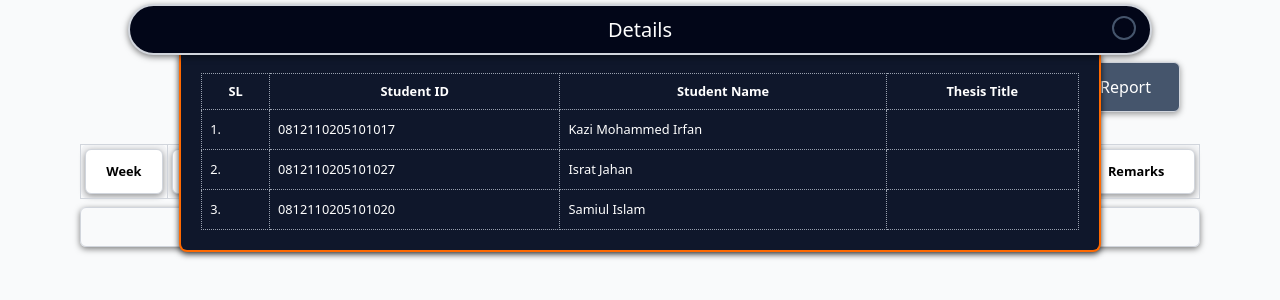
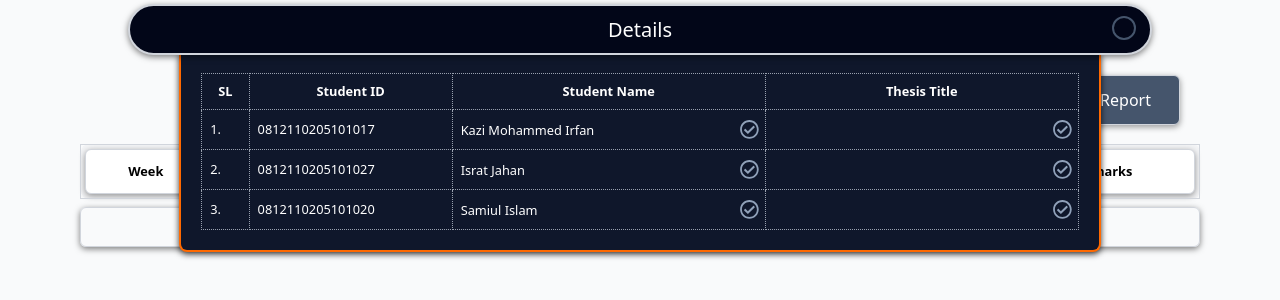
Before and after one commit to irfan-official/ams_software, a React (Vite) app in the folder Frontend/: page /overview in a window 1280 px wide. Both pictures are taken after a click on the element "Details". Shown: the top 300 px of the page. Built offline with nearby package versions, Linux system fonts and the light colour scheme.

Commit message:
update 2/6/2025

```diff
--- a/Frontend/src/Overview.jsx
+++ b/Frontend/src/Overview.jsx
@@ -5,15 +5,21 @@ import showsClass from "./library/shows.js"
 import axios from "axios"
 import { NavLink } from "react-router-dom";
 import Rdata from "./seeds/sampleRepresent.json" with { type: "json" };
+import { IoIosCreate } from "react-icons/io";
+import { FaRegCheckCircle } from "react-icons/fa";
+import { MdDeleteForever } from "react-icons/md";
 
 function Overview() {
 
   const timeoutRef = useRef(null);
 
   const [cpySdata, setCPYSdata] = useState(Sdata || [])
+  const [reportData, setReportData] = useState(Sdata || [])
   const [createdNewData, setCreatedNewData] = useState([])
+  const [details, setDetails] = useState(Rdata || [])
   const [click, setClick] = useState(false)
   const [show, setShow] = useState(false)
+  const [bin, setBin] = useState(false)
 
   useEffect(() => {
     if (createdNewData.length > 0) {
@@ -26,6 +32,120 @@ function Overview() {
     }
   }, [cpySdata])
 
+  async function updateDetailsData(/*_id, */ studentID, studentName, title) {
+
+    if (!studentID || !studentName || !title) return
+
+    try {
+      let responsedata = await axios.patch("/url",
+        {
+          // reportID: _id,
+          studentID,
+          studentName,
+          title
+        },
+        {
+          withCredentials: true
+        }
+      );
+
+      setDetails(responsedata)
+    } catch (error) {
+      console.log("req details error => ", error)
+    }
+  }
+
+  async function deleteReport(reportID = "") {
+
+    if (!reportID) return
+
+    try {
+      const responsedata = await axios.delete("/url", {
+        data: { reportID: reportID },
+        withCredentials: true
+      });
+
+      setReportData(responsedata);
+
+    } catch (error) {
+      console.log("req details error => ", error);
+    }
+  }
+
+  async function getGroupReport(groupID = "") {
+    try {
+      if (!groupID) return;
+
+      const response = await axios.post("/url", {
+        groupID,
+      }, { withCredentials: true });
+
+      if (!response.data.redirect) {
+        alert(response.data.message);
+      }
+
+    } catch (error) {
+      console.log("getGroupReport error:", error);
+      alert("Something went wrong", error.message);
+    }
+  }
+
+  async function createReport(groupID = "", studentID = [], titleID = []) {
+    try {
+      if (!groupID || !studentID || !titleID) return;
+
+      const response = await axios.post("/url", {
+        groupID, studentID, titleID
+      }, { withCredentials: true });
+
+      if (!response.data.redirect) {
+        alert(response.data.message);
+        setReportData(response.data.responseData);
+      }
+    } catch (error) {
+      console.log("getGroupReport error:", error);
+      alert("Something went wrong", error.message);
+    }
+  }
+
+  async function updateReport(
+    groupID = "",
+    week = "",
+    date = "",
+    studentID = [],
+    studentSignature = [],
+    title = [],
+    supervisorComments = "",
+    remarks = "") {
+
+    try {
+      if (!week || !date || !studentID || !studentSignature || !title || !supervisorComments || !remarks) {
+        return;
+      }
+      let responsedata = await axios.patch("/url",
+        {
+          groupID,
+          week,
+          date,
+          studentID,
+          studentSignature,
+          title,
+          supervisorComments,
+          remarks
+        },
+        {
+          withCredentials: true
+        }
+      );
+
+      setReportData(responsedata.data.responseData)
+
+    } catch (error) {
+      console.log("req details error => ", error)
+    }
+
+
+  }
 
 
   function CSS(index = 0, Present_length = 0) {
@@ -46,7 +166,7 @@ function Overview() {
 
       ButtonCss: "w-full h-10 flex items-center justify-center mt-2 mb-7 border border-gray-300 rounded-md hover:bg-slate-200 shadow-[0_2px_6px_rgba(0,0,0,0.5)]",
 
-      optionalDisplay: "border border-dotted border-gray-400 p-2"
+      optionalDisplay: "border border-dotted border-gray-400"
     }
   }
 
@@ -79,7 +199,7 @@ function Overview() {
               checked={click}
               onChange={() => setClick((prev) => !prev)}
             />
-            <span className="absolute inset-0 rounded-full border-2 border-slate-600 peer-checked:bg-orange-500 transition">
+            <span className="absolute inset-0 rounded-full border-2 border-slate-600 peer-checked:bg-lime-400 transition">
 
             </span>
           </label>
@@ -96,18 +216,65 @@ function Overview() {
           <table className="table-auto border border-dotted border-black w-full xl:text-[1vw] sm:text-[2vw]">
             <thead>
               <tr className="">
-                  <th className={CSS().optionalDisplay}>SL</th>
-                  <th className={CSS().optionalDisplay}>Student ID</th>
-                  <th className={CSS().optionalDisplay}>Student Name</th>
-                  <th className={CSS().optionalDisplay}> {Rdata[0].courseType} Title</th>
+                <th className={`${CSS().optionalDisplay} p-2`}>SL</th>
+                <th className={`${CSS().optionalDisplay} p-2`}>Student ID</th>
+                <th className={`${CSS().optionalDisplay} p-2`}>Student Name</th>
+                <th className={`${CSS().optionalDisplay} p-2`}> {Rdata[0].courseType} Title</th>
               </tr>
             </thead>
+
             <tbody>
-                {Rdata.map(({ studentID, studentName, title }, index) => <tr>
-                  <td className={` ${CSS().optionalDisplay} h-10`}>{index + 1}.</td>
-                  <td className={` ${CSS().optionalDisplay} h-10`}>{studentID}</td>
-                  <td className={` ${CSS().optionalDisplay} h-10`}>{studentName}</td>
-                  <td className={` ${CSS().optionalDisplay} h-10`}>{title}</td>
+              {details.map(({/*_id, */ studentID, studentName, title }, index) => <tr>
+                <td className={` ${CSS().optionalDisplay} h-10 p-2`}>{index + 1}.</td>
+                <td className={` ${CSS().optionalDisplay} h-10 p-2`}>{studentID}</td>
+
+                <td className={` ${CSS().optionalDisplay} h-10 `}>
+                  <div className="w-full h-full flex items-center justify-between">
+                    <input
+                      className="border-none w-[90%] h-full focus:outline-0 focus:bg-slate-700 pl-2"
+
+                      onChange={(e) => {
+                        setDetails((prev) => prev.map((data, dataIndex) =>
+                          index === dataIndex ? { ...data, studentName: e.target.value } : data
+                        ))
+                      }}
+
+                      value={studentName}
+                      type="text" />
+                    <span className="w-[10%] h-full flex justify-center items-center">
+                      <span
+                        onClick={() => updateDetailsData(/*_id, */ studentID, studentName, title)}
+                        className="scale-150 text-slate-400 hover:text-lime-400 cursor-pointer">
+                        <FaRegCheckCircle />
+                      </span>
+                    </span>
+
+                  </div>
+                </td>
+
+                <td className={` ${CSS().optionalDisplay} h-10`}>
+                  <div className="w-ful h-full flex items-center justify-center">
+                    <input
+                      className="border-none w-[90%] h-full focus:outline-0 focus:bg-slate-700 pl-2"
+                      onChange={(e) => {
+                        setDetails((prev) => prev.map((data, dataIndex) =>
+                          index === dataIndex ? { ...data, title: e.target.value } : data
+                        ))
+                      }}
+                      value={title}
+                      type="text" />
+
+                    <span className="w-[10%] h-full flex justify-center items-center">
+                      <span
+                        onClick={() => sendDetailsData(/*_id, */ studentID, studentName, title)}
+                        className="scale-150 text-slate-400 hover:text-lime-400 cursor-pointer">
+                        <FaRegCheckCircle />
+                      </span>
+                    </span>
+
+                  </div>
+                </td>
+
               </tr>)
               }
             </tbody>
@@ -119,20 +286,21 @@ function Overview() {
       </div>
 
       <form className="w-[90%]" >
-        <div className="overflow-x-auto p-4 w-full ">
-          <table className="table-auto border border-black w-full xl:text-[1vw] sm:text-[2vw]">
+        <div className="overflow-x-visible p-4 w-full ">
+          <span className="relative">
+            <table className="table-auto w-full xl:text-[1vw] sm:text-[2vw]">
               <caption className="sm:text-[3vw] xl:text-[1.5vw] sm:mb-4 xl:mb-8 mt-2 relative ">
                 <strong>
                   <u className="text-3xl">
                     {"Thesis Title"} (8th semister)
                   </u>
                 </strong>
-              <NavLink to="/report" className="px-7 py-3 bg-slate-600 text-white text-[1rem] rounded-md absolute bottom-0 right-5 shadow-[0_2px_6px_rgba(0,0,0,0.4)] border border-gray-300">
+                <button onClick={() => getGroupReport(/* groupID */)} className="px-7 py-3 bg-slate-600 text-white text-[1rem] rounded-md absolute top-[-2] right-5 shadow-[0_2px_6px_rgba(0,0,0,0.4)] border border-gray-300">
                   Report
-              </NavLink>
+                </button>
               </caption>
 
-            <thead>
+              <thead className="border-none">
                 <tr className="bg-gray-100">
                   <th className={CSS().thCSS}>
                     <h3 className={CSS().th_h3}>
@@ -143,15 +311,16 @@ function Overview() {
                     <h3 className={CSS().th_h3}>Date</h3>
                   </th>
                   <th className={CSS().thCSS}><h3 className={CSS().th_h3}>Student ID</h3></th>
-                <th className={CSS().thCSS}><h3 className={`${CSS().th_h3} px-20`}>Title</h3></th>
                   <th className={CSS().thCSS}><h3 className={CSS().th_h3}>Supervisor's Comments</h3></th>
                   <th className={CSS().thCSS}><h3 className={CSS().th_h3}>Remarks</h3></th>
                 </tr>
               </thead>
-            <tbody>
+
+              <tbody className="border-none outline-0">
                 {cpySdata.map(
                   (
                     {
+                      _id = "",
                       week,
                       date,
                       studentID,
@@ -162,8 +331,7 @@ function Overview() {
                     },
                     index_1
                   ) => (
-                  <tr key={index_1} className=" ">
-
+                    <tr key={index_1} className="">
                       <td className={CSS().tdCSS}>
                         <input onChange={(e) => {
                           changeIT("week", index_1, e);
@@ -212,33 +380,6 @@ function Overview() {
                             />
 
                           </h3>
-                      ))}
-                    </td>
-                    <td className={CSS().tdCSS}>
-                      {title.map(({ studentID, title }, index) => (
-
-                        <h3 key={index} className={CSS(index, Present.length).h3}>
-                          <input type="text"
-                            onChange={(e) => {
-                              const inputvalue = e.target.value;
-                              setCPYSdata((prev) =>
-                                prev.map((item, itemIndex) => {
-                                  if (itemIndex === index_1) {
-                                    return {
-                                      ...item,
-                                      title: item.title.map((pItem, studentIndex) =>
-                                        studentIndex === index ? { ...pItem, title: inputvalue } : pItem
-                                      ),
-                                    };
-                                  }
-                                  return item;
-                                })
-                              );
-                            }}
-                            className={CSS().inputBox1}
-                            value={title} />
-                        </h3>
-
                         ))}
                       </td>
                       <td className={CSS().tdCSS}>
@@ -293,12 +434,21 @@ function Overview() {
 
                         ))}
                       </td>
+                      <td>
+                        <span
+                          onClick={() => deleteReport(/* _id */)}
+                          className="scale-[250%] text-slate-500 hover:text-red-600 absolute ml-5">
+                          <MdDeleteForever />
+                        </span>
+                      </td>
                     </tr>
+
                   )
                 )}
 
               </tbody>
             </table>
+          </span>
           <div
             onClick={() => {
               const newData = new showsClass(cpySdata[cpySdata.length - 1]?.week || 1, cpySdata[cpySdata.length - 1]?.studentID || ["0812110205101017", "0812110205101027", "0812110205101020"])
```
Lines whose indentation alone changed are shown as unchanged.
